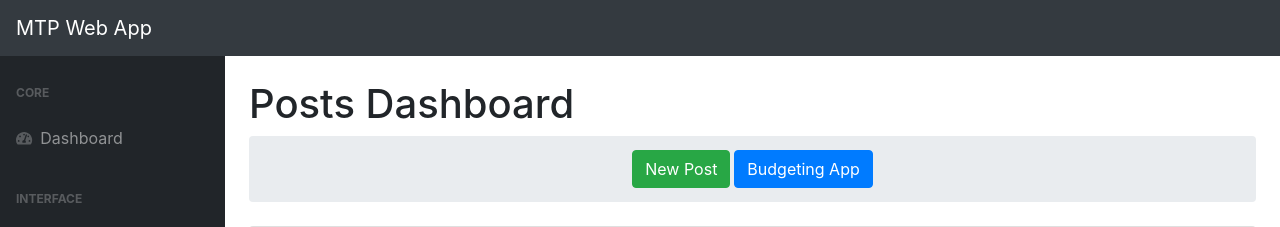
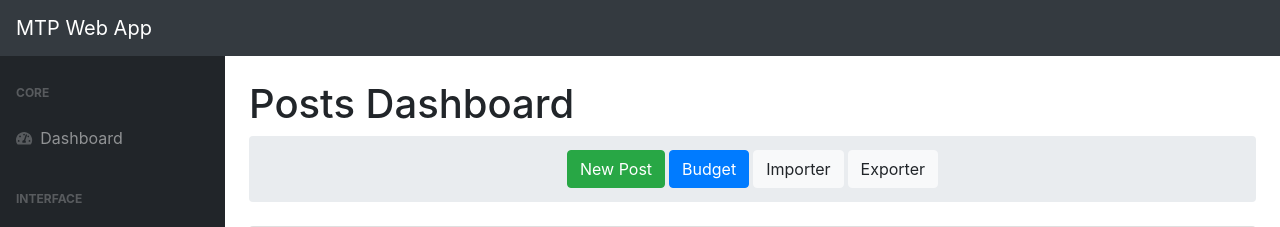
Before and after one commit to IulianIV/mtp, a Flask app: template mtp/templates/mtp/index.html in a window 1280 px wide. Shown: the top 227 px of the page. Run offline with Flask 2, Linux system fonts and the light colour scheme; the visitor is signed in with stand-in values (Sample User, id 1); data comes from the database, SQL or seed files in the repository; the template is opened without the code that fills it: most values are stand-ins (such as "Sample title", 1, 10 or a date in 2020); some libraries are stand-ins or nearby versions.

Commit message:
Adapted view for ne functionality.

```diff
--- a/mtp/templates/mtp/index.html
+++ b/mtp/templates/mtp/index.html
@@ -22,7 +22,13 @@
             <a class="btn btn-primary btn-success" style="margin: 2px;" href="{{ url_for('mtp.create') }}">New Post</a>
         </li>
         <li>
-            <a class="btn btn-primary " style="margin: 2px;" href="{{ url_for('budget.summary') }}">Budgeting App</a>
+            <a class="btn btn-primary " style="margin: 2px;" href="{{ url_for('budget.summary') }}">Budget</a>
+        </li>
+        <li>
+            <a class="btn btn-light " style="margin: 2px;" href="{{ url_for('dataflow.importer') }}">Importer</a>
+        </li>
+        <li>
+            <a class="btn btn-light " style="margin: 2px;" href="{{ url_for('dataflow.exporter') }}">Exporter</a>
         </li>
         {% endif %}
     </ol>
```
